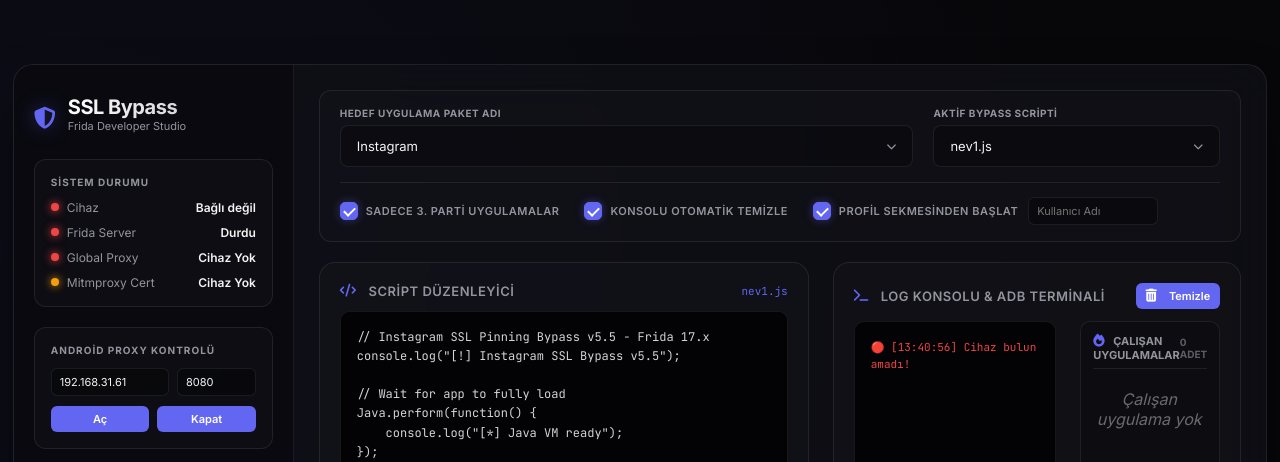
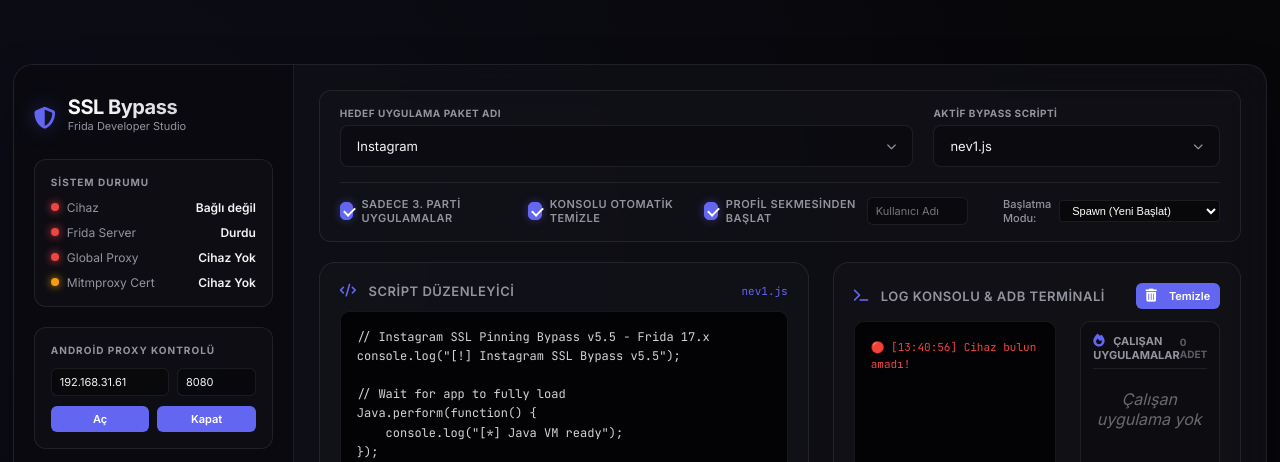
Before and after one commit to seghobs/webmemu, a Flask app: page / in a window 1280 px wide. Shown: the top 462 px of the page. Run offline with Flask 3, Linux system fonts and the light colour scheme; data that the repository does not hold is empty; some libraries are stand-ins or nearby versions.

Commit message:
Add Attach mode to bypass controls to prevent early injection crashes in emulators

```diff
--- a/app.py
+++ b/app.py
@@ -324,7 +324,7 @@ class BypassManager:
             self.log("Frida server durduruldu", "success")
         threading.Thread(target=task, daemon=True).start()
 
-    def start_bypass(self, app_package, script_name, start_on_profile=False, instagram_username=""):
+    def start_bypass(self, app_package, script_name, start_on_profile=False, instagram_username="", bypass_mode="spawn"):
         if not self.device_connected:
             self.check_devices()
         if not self.device_connected:
@@ -341,10 +341,17 @@ class BypassManager:
             self.log(f"Script bulunamadı: {script_name}", "error")
             return False
 
-        self.log(f"Bypass başlatılıyor: {app_package}", "process")
+        self.log(f"Bypass başlatılıyor: {app_package} (Mod: {bypass_mode})", "process")
         self.bypass_running = True
 
         def task():
+            if bypass_mode == "attach":
+                self.log(f"Uygulama başlatılıyor (Attach modu): {app_package}", "process")
+                # Force start app via launcher activity
+                self.run_adb_cmd(f"shell monkey -p {app_package} -c android.intent.category.LAUNCHER 1")
+                # Wait for process initialization
+                time.sleep(2.5)
+
             if app_package == "com.instagram.android" and start_on_profile:
                 target_uri = f"instagram://user?username={instagram_username}" if instagram_username else "instagram://profile"
                 def launch_profile():
@@ -371,7 +378,11 @@ class BypassManager:
                             return b.decode('utf-8', errors='ignore')
 
             try:
-                cmd = f'frida -U -l "{script_path}" -f {app_package}'
+                if bypass_mode == "attach":
+                    cmd = f'frida -U -l "{script_path}" -N {app_package}'
+                else:
+                    cmd = f'frida -U -l "{script_path}" -f {app_package}'
+
                 self.bypass_process = subprocess.Popen(
                     cmd, shell=True, stdout=subprocess.PIPE,
                     stderr=subprocess.STDOUT
@@ -965,8 +976,9 @@ def start_bypass():
     script_name = data.get("script_name", "nev1.js")
     start_on_profile = data.get("start_on_profile", False)
     instagram_username = data.get("instagram_username", "")
+    bypass_mode = data.get("bypass_mode", "spawn")
 
-    success = manager.start_bypass(app_package, script_name, start_on_profile, instagram_username)
+    success = manager.start_bypass(app_package, script_name, start_on_profile, instagram_username, bypass_mode)
     return jsonify({"success": success, "status": "running" if success else "failed"})
 
 @app.route('/api/stop_bypass', methods=['POST'])
--- a/templates/index.html
+++ b/templates/index.html
@@ -886,6 +886,15 @@
                         <span class="custom-checkbox-label">Profil Sekmesinden Başlat</span>
                     </label>
                     <input type="text" id="input-profile-username" class="proxy-field" placeholder="Kullanıcı Adı" style="width: 130px; display: inline-block; margin-left: -15px;">
+
+                    <!-- Bypass Modu Select -->
+                    <div style="display: flex; align-items: center; gap: 8px; margin-left: 10px;">
+                        <span style="font-size: 11px; font-weight: 500; color: var(--text-dim);">Başlatma Modu:</span>
+                        <select id="select-bypass-mode" style="background: rgba(0, 0, 0, 0.4); border: 1px solid var(--border); color: white; border-radius: 4px; padding: 3px 8px; font-size: 11px; outline: none; cursor: pointer;">
+                            <option value="spawn" selected>Spawn (Yeni Başlat)</option>
+                            <option value="attach">Attach (Çalışana Bağlan)</option>
+                        </select>
+                    </div>
                 </div>
             </section>
 
@@ -1517,11 +1526,13 @@
             if (checkAutoClear.checked) {
                 consoleOutput.innerHTML = '<div class="log-entry log-info">⚪ Otomatik temizlendi. Bypass başlatılıyor...</div>';
             }
+            const bypassModeSelect = document.getElementById('select-bypass-mode');
             postAction('/api/start_bypass', {
                 app_package: appSelect.value,
                 script_name: scriptSelect.value,
                 start_on_profile: checkStartOnProfile.checked,
-                instagram_username: inputProfileUsername.value.trim()
+                instagram_username: inputProfileUsername.value.trim(),
+                bypass_mode: bypassModeSelect.value
             });
         });
 
```
